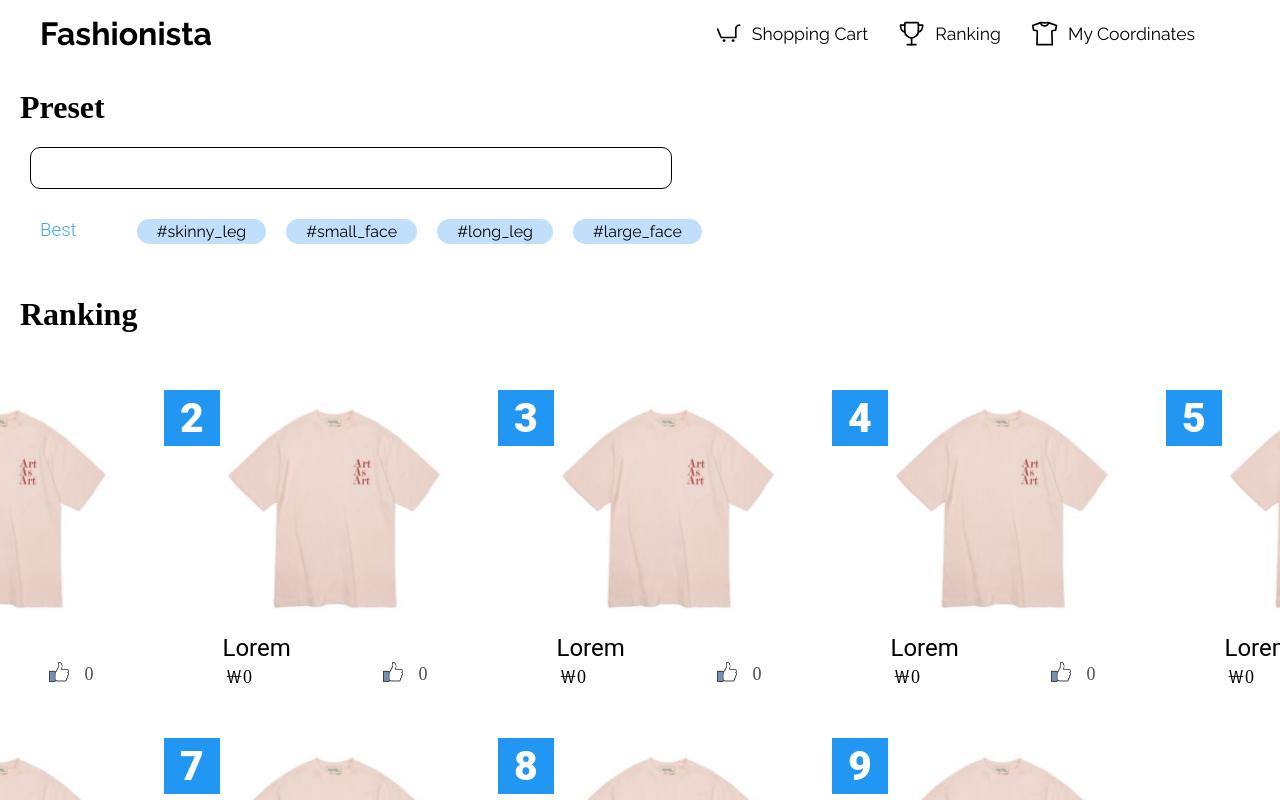
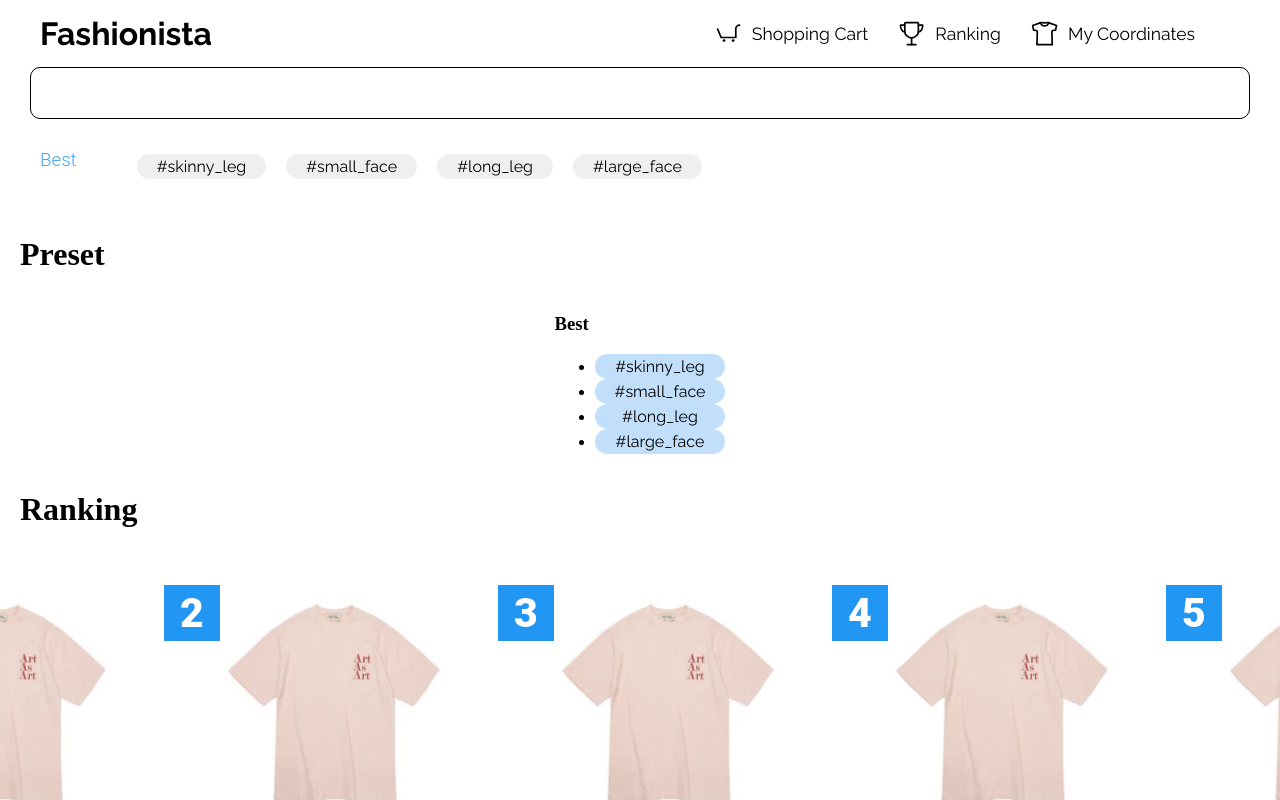
Before and after one commit to hci-fashionista/Fashionista, a Vue app: page /ranking in a window 1280 px wide. Shown: the top 800 px of the page. Built offline with nearby package versions, Linux system fonts and the light colour scheme.

Commit message:
Update ranking using TagInput

```diff
--- a/app/components/AppTag.vue
+++ b/app/components/AppTag.vue
@@ -33,9 +33,6 @@
 	.is_selected {
 		background-color: var(--blue-800);
 	}
-	.is_selected{
-		background-color: var(--blue-800);
-	}
 </style>
 
 <script>
@@ -59,7 +56,6 @@
 			selected: {
 				type: Boolean
 			}
-
 		}
 	}
 </script>
--- a/app/pages/Ranking.vue
+++ b/app/pages/Ranking.vue
@@ -1,5 +1,7 @@
 <template>
     <div class="container">
+		<TagInput />
+
         <div class="search">
             <h1>Preset</h1>
             <div class="searchbox"></div>
@@ -47,50 +49,6 @@
         align-self: start;
     }
 
-    .selected{
-        margin: 0px 30px;
-        list-style: none;
-		display: flex;
-        align-items: center;
-        align-self: flex-start;
-		max-height: 300px;
-		overflow: auto;
-        border: 0.5px solid var(--grey-100);
-        border-radius: 10px;
-        width: 50%;
-        height: 40px;
-
-    }
-    .selected > li {
-        padding: 0px 10px;
-    }
-    .tags{
-        margin: 30px 30px;
-        align-self: flex-start;
-        display: flex;
-        align-items: center;
-        justify-content: center;
-    }
-    .tags > h3 {
-        font-family: "Roboto";
-        font-weight: 300;
-        color: var(--blue-500);
-        align-self: start;
-        margin: 0px;
-        padding: 0px 10px;
-    }
-
-    .tags_list {
-        list-style: none;
-		display: flex;
-		max-height: 300px;
-		overflow: auto;
-        margin: 0px;
-	}
-    .tags_list > li {
-        padding: 0px 10px;
-    }
-
     .rankings{
         display: flex;
         flex-direction: column;
@@ -116,6 +74,8 @@
 <script>
     import AppClothwithRank from "@/components/AppClothwithRank"
     import AppTag from "@/components/AppTag"
+	import TagInput from "@/components/TagInput"
+
     export default {
         data() {
             return {
@@ -143,7 +103,8 @@
         },
         components: {
             AppClothwithRank,
-            AppTag
+            AppTag,
+			TagInput
         }
     }
 </script>
```
